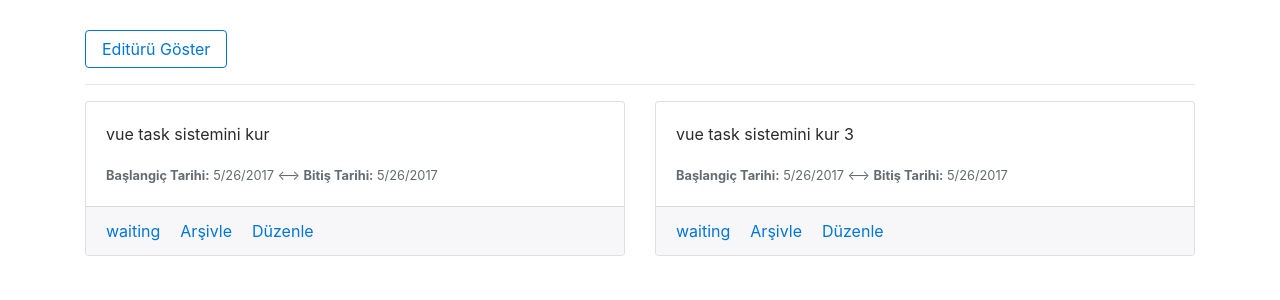
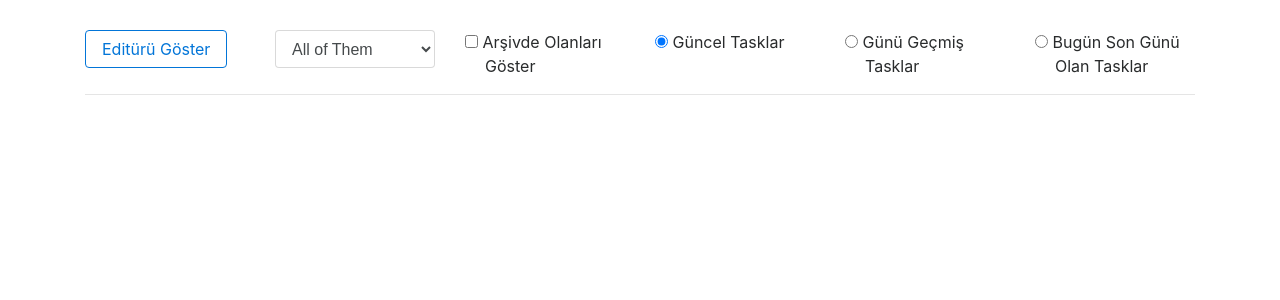
Before and after one commit to MustafaDal/vue-tasks, a Vue app: page /#/ in a window 1280 px wide. Shown: the top 300 px of the page. Built offline with nearby package versions, Linux system fonts and the light colour scheme.

Commit message:
filter and other developments

```diff
--- a/src/components/TaskEditor.vue
+++ b/src/components/TaskEditor.vue
@@ -18,7 +18,7 @@
         </div>
       </div>
       <div class="col-12">
-        <button type="submt" class="btn btn-primary">Kaydet</button>
+        <button @click.prevent="taskAdd" type="submt" class="btn btn-primary">Kaydet</button>
       </div>
     </form>
   </div>
@@ -51,6 +51,20 @@ export default {
   },
   destroyed () {
     $('.datepicker').datepicker('destroy')
+  },
+  methods: {
+    taskAdd: function (e) {
+      this.$emit('taskAdd', {
+        id: Math.floor((Math.random() * 100000) + 1),
+        content: this.content,
+        start_date: this.start_date,
+        end_date: this.end_date,
+        status: this.status,
+        archieved: this.archieved
+      })
+      // reset data
+      Object.assign(this.$data, this.$options.data())
+    }
   }
 }
 </script>
--- a/src/components/TaskItem.vue
+++ b/src/components/TaskItem.vue
@@ -1,5 +1,5 @@
 <template>
-  <div v-if="!task.archieved" class="">
+  <div class="">
     <div class="card">
       <div class="card-block">
         <task-update v-if="isEditing" :task="task"></task-update>
@@ -14,11 +14,18 @@
           </p>
         </div>
       </div>
+
       <div class="card-footer text-muted">
-        <a href="#" class="card-link">{{task.status}}</a>
-        <a @click.prevent='task.archieved = !task.archieved' href="#" class="card-link">{{task.archieved ? 'Arşivden Çıkar' : 'Arşivle'}}</a>
-        <a v-if='isEditing' href="#" class="card-link">Güncelle</a>
-        <a @click.prevent='isEditing = !isEditing' href="#" class="card-link">{{!isEditing ? 'Düzenle' : 'Vazgeç'}}</a>
+        <div class="row">
+          <div class="col">
+            <strong class="card-link pull-md-right"><small>{{task.status}} - id: {{task.id}}</small></strong>
+          </div>
+          <div class="col text-right">
+            <a @click.prevent="task.archieved = !task.archieved" href="#" class="card-link">{{task.archieved ? 'Arşivden Çıkar' : 'Arşivle'}}</a>
+            <a @click.prevent="update" v-if="isEditing" href="#" class="card-link">Güncelle</a>
+            <a @click.prevent="isEditing = !isEditing" href="#" class="card-link">{{!isEditing ? 'Düzenle' : 'Vazgeç'}}</a>
+          </div>
+        </div>
       </div>
     </div>
   </div>
@@ -58,6 +65,14 @@ export default {
         required: true
       }
     }
+  },
+  methods: {
+    update: function () {
+      this.isEditing = false
+      this.task.content = this.$children[0].$data.content
+      this.task.start_date = this.$children[0].$data.start_date
+      this.task.end_date = this.$children[0].$data.end_date
+    }
   }
 }
 </script>
--- a/src/components/TaskUpdate.vue
+++ b/src/components/TaskUpdate.vue
@@ -4,17 +4,17 @@
       <div class="col-7">
         <div class="form-group">
           <label>Açıklama Alanı</label>
-          <textarea v-model="task.content" class="form-control" rows="5"></textarea>
+          <textarea v-model="content" class="form-control" rows="5"></textarea>
         </div>
       </div>
       <div class="col-5">
         <div class="form-group">
           <label>Başlangıç Tarihi</label>
-          <input v-model="task.start_date" data-model="task.start_date" type="text" class="form-control datepicker" placeholder="" />
+          <input v-model="start_date" data-model="start_date" type="text" class="form-control datepicker" placeholder="" />
         </div>
         <div class="form-group">
           <label>Bitiş Tarihi</label>
-          <input v-model="task.end_date" data-model="task.end_date" type="text" class="form-control datepicker" placeholder="" />
+          <input v-model="end_date" data-model="end_date" type="text" class="form-control datepicker" placeholder="" />
         </div>
       </div>
     </form>
@@ -28,6 +28,13 @@ import '@/../static/bootstrap-datepicker/js/bootstrap-datepicker.js'
 
 export default {
   name: 'TaskUpdate',
+  data () {
+    return {
+      content: '',
+      start_date: '',
+      end_date: ''
+    }
+  },
   props: {
     task: {
       content: {
@@ -43,6 +50,11 @@ export default {
         required: true
       }
     }
+  },
+  created () {
+    this.content = this.task.content
+    this.start_date = this.task.start_date
+    this.end_date = this.task.end_date
   },
   mounted () {
     const self = this
--- a/src/views/TaskList.vue
+++ b/src/views/TaskList.vue
@@ -1,18 +1,59 @@
 <template>
   <div class="">
-    <a @click.prevent="editorActive = true" v-if="!editorActive" href="#" class="btn btn-outline-primary">Editürü Göster</a>
-    <a @click.prevent="editorActive = false" v-if="editorActive" href="#" class="btn btn-outline-primary">Editürü Gizle</a>
+    <div class="row">
+      <div class="col-2">
+        <a @click.prevent="editorActive = true" v-if="!editorActive" href="#" class="btn btn-outline-primary">Editürü Göster</a>
+        <a @click.prevent="editorActive = false" v-if="editorActive" href="#" class="btn btn-outline-primary">Editürü Gizle</a>
+      </div>
+      <div class="col">
+        <div class="row">
+          <div class="col">
+            <select v-model="taskFilterOptions.statuFilter" class="form-control">
+              <option value="">All of Them</option>
+              <option value="checked">Checked</option>
+              <option value="waiting">Waiting</option>
+              <option value="done">Done</option>
+            </select>
+          </div>
+          <div class="col">
+            <label class="form-check-label">
+            <input v-model="taskFilterOptions.showArchieved" class="form-check-input" type="checkbox" value="">
+              Arşivde Olanları Göster
+            </label>
+          </div>
+          <div class="col">
+            <label class="form-check-label">
+            <input v-model="taskFilterOptions.dateFilter" class="form-check-input" type="radio" name="dateFilter" value="">
+              Güncel Tasklar
+            </label>
+          </div>
+          <div class="col">
+            <label class="form-check-label">
+            <input v-model="taskFilterOptions.dateFilter" class="form-check-input" type="radio" name="dateFilter" value="out-of-date">
+              Günü Geçmiş Tasklar
+            </label>
+          </div>
+          <div class="col">
+            <label class="form-check-label">
+            <input v-model="taskFilterOptions.dateFilter" class="form-check-input" type="radio" name="dateFilter" value="end-of-date">
+              Bugün Son Günü Olan Tasklar
+            </label>
+          </div>
+        </div>
+      </div>
+    </div>
+
     <hr v-if="editorActive" />
 
-    <task-editor v-if="editorActive"></task-editor>
+    <task-editor v-if="editorActive" @taskAdd="add"></task-editor>
 
     <hr />
 
     <div class="row">
       <task-item
-        v-for="item in tasks"
-        :task="item"
-        :key="item.id"
+        v-for="task in filteredTasks"
+        :task="task"
+        :key="task.id"
         class="col-6">
       </task-item>
     </div>
@@ -31,36 +72,108 @@ export default {
   },
   data () {
     return {
+      taskFilterOptions: {
+        statuFilter: '',
+        showArchieved: false,
+        dateFilter: ''
+      },
       editorActive: false,
       tasks: [{
         id: 1,
-        content: 'vue task sistemini kur',
-        start_date: new Date().toLocaleDateString(),
-        end_date: new Date().toLocaleDateString(),
+        content: 'Lorem ipsum dolor sit amet, consectetur adipiscing elit.',
+        start_date: '15.05.2017',
+        end_date: '28.05.2017',
         status: 'waiting',
         archieved: false
       }, {
         id: 2,
-        content: 'vue task sistemini kur 2',
-        start_date: new Date().toLocaleDateString(),
-        end_date: new Date().toLocaleDateString(),
+        content: 'Nunc ac justo quis neque consectetur dignissim ut laoreet nulla.',
+        start_date: '24.05.2017',
+        end_date: '30.05.2017',
         status: 'done',
-        archieved: true
+        archieved: false
       }, {
         id: 3,
-        content: 'vue task sistemini kur 3',
-        start_date: new Date().toLocaleDateString(),
-        end_date: new Date().toLocaleDateString(),
-        status: 'waiting',
+        content: 'Proin molestie sem quis mauris auctor tempus.',
+        start_date: '20.05.2017',
+        end_date: '27.05.2017',
+        status: 'checked',
         archieved: false
       }, {
         id: 4,
-        content: 'vue task sistemini kur 4',
-        start_date: new Date().toLocaleDateString(),
-        end_date: new Date().toLocaleDateString(),
+        content: 'Quisque mollis magna ac mi feugiat, non ullamcorper mi consectetur.',
+        start_date: '27.05.2017',
+        end_date: '27.05.2017',
         status: 'done',
         archieved: true
       }]
+    }
+  },
+  computed: {
+    filteredTasks: function () {
+      let tasks = this.$data.tasks
+      /*
+      taskFilterOptions.showArchieved   -->> true, false                          \\ default false
+      taskFilterOptions.statuFilter     -->> '', checked, waiting, done           \\ bos ise tumu
+      taskFilterOptions.dateFilter      -->> normal, out-of-date, end-of-date     \\ normal, tarihi gecmemis task
+      */
+      // filter tasks with archieve
+      tasks = tasks.filter(task => {
+        if (this.taskFilterOptions.showArchieved) {
+          return task.archieved
+        }
+        return !task.archieved
+      })
+      // filter tasks with status
+      tasks = tasks.filter(task => {
+        let result = false
+        switch (this.taskFilterOptions.statuFilter) {
+          case '':
+            result = true
+            break
+          case 'checked':
+            result = (task.status === 'checked')
+            break
+          case 'waiting':
+            result = (task.status === 'waiting')
+            break
+          case 'done':
+            result = (task.status === 'done')
+            break
+          default:
+            result = false
+        }
+        return result
+      })
+      // filter tasks with date
+      tasks = tasks.filter(task => {
+        let result = false
+        switch (this.taskFilterOptions.dateFilter) {
+          case '':
+            result = (task.end_date >= new Date().toLocaleDateString())
+            break
+          case 'end-of-date':
+            result = (task.end_date = new Date().toLocaleDateString())
+            break
+          case 'out-of-date':
+            result = (task.end_date <= new Date().toLocaleDateString())
+            break
+          default:
+            result = false
+        }
+        return result
+      })
+      return tasks
+    }
+  },
+  methods: {
+    add: function (task) {
+      this.tasks.unshift(task)
+    },
+    filters: {
+      all: function () {
+        return this.data.$tasks
+      }
     }
   }
 }
```
